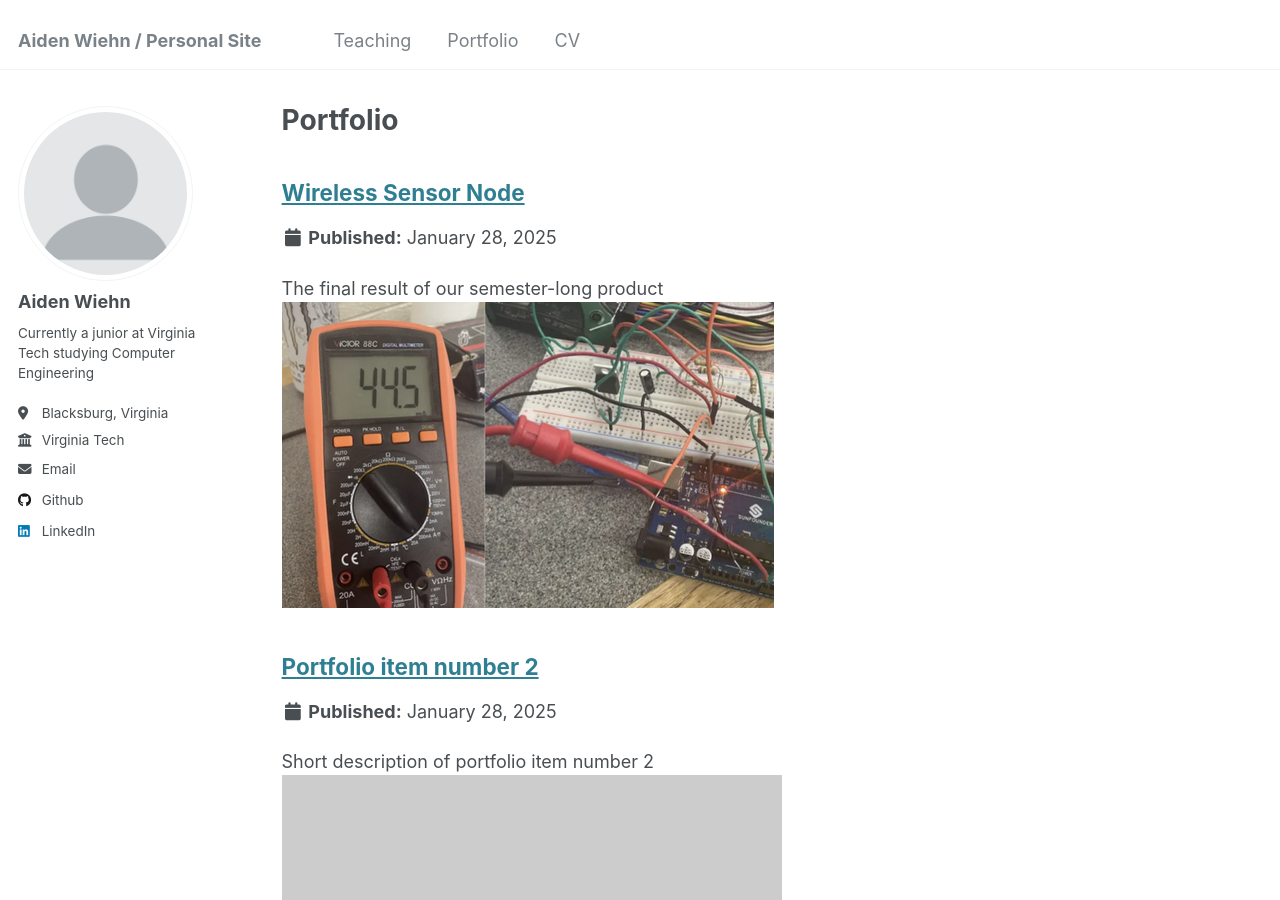
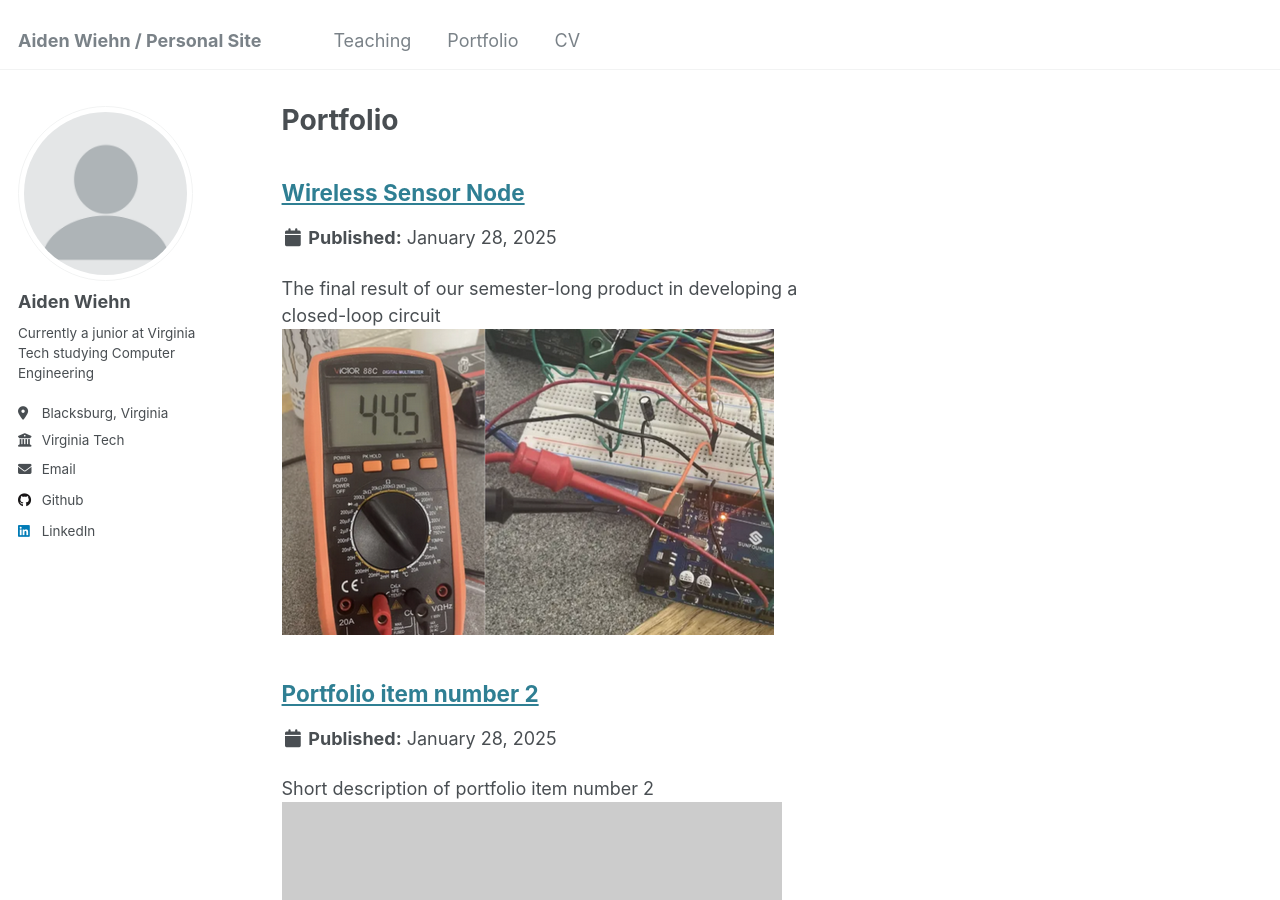
Before and after one commit to aidenwvt/aidenwvt.github.io, a Jekyll site: the page built from _pages/portfolio.html, in a window 1280 px wide and 900 px high. Built offline with Jekyll 4.4.1, drawn with Linux system fonts in a browser that asks for light colours.

Commit message:
Update portfolio-1.md

```diff
--- a/_portfolio/portfolio-1.md
+++ b/_portfolio/portfolio-1.md
@@ -1,6 +1,6 @@
 ---
 title: "Wireless Sensor Node"
-excerpt: "The final result of our semester-long product<br/><img src='/images/WSN.png'>"
+excerpt: "The final result of our semester-long product in developing a closed-loop circuit<br/><img src='/images/WSN.png'>"
 collection: portfolio
 ---
 
```
